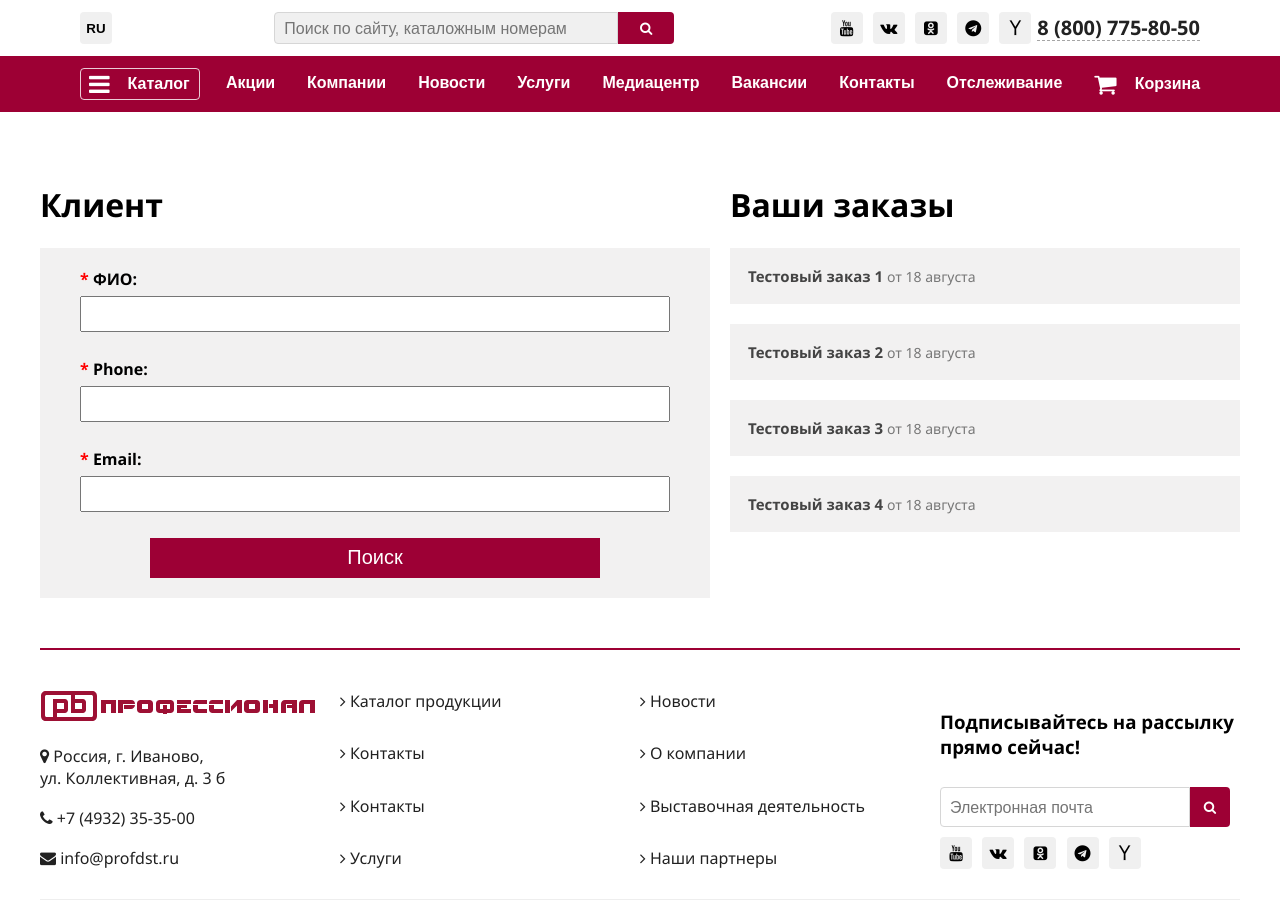
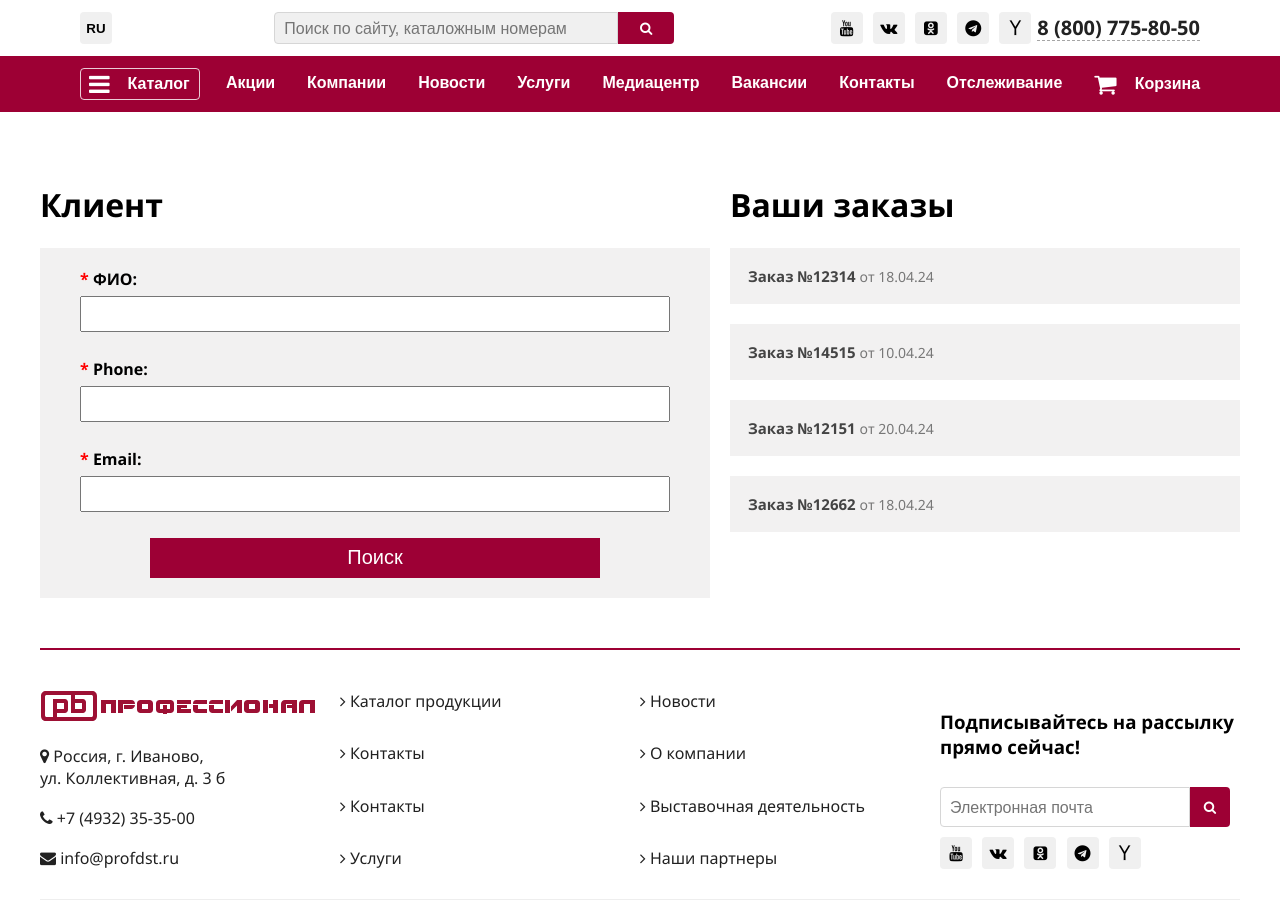
Before and after one commit to XJIeI5/prototype-tracklist-professional-backend, a Flask app: page /login in a window 1280 px wide; the page is wider, and only the part inside the window is pictured. Run offline with Flask 3, Linux system fonts and the light colour scheme; grey boxes are pictures that could not be loaded.

Commit message:
for loop

```diff
--- a/main.py
+++ b/main.py
@@ -2,6 +2,7 @@ import flask
 from sqlalchemy import exc
 from data import db_session
 from data import users
+from mock import calls_test
 
 
 app = flask.Flask(__name__)
@@ -13,7 +14,7 @@ def index():
 @app.route("/login", methods=["GET", "POST"])
 def login():
     if flask.request.method == "GET":
-        return flask.render_template("login.html")
+        return flask.render_template("login.html", calls=calls_test)
 
     email, phone = flask.request.form["email"], flask.request.form["phone"]
     sess = db_session.create_session()
--- /dev/null
+++ b/mock.py
@@ -0,0 +1,40 @@
+calls_test = [
+    {
+        'name': 'Заказ №12314',
+        'dateCreate': '18.04.24',
+        'dateExpected': '28.04.24',
+        'paid': True,
+        'imageUrls': ['https://detalneftehim.ru/wp-content/uploads/2020/11/bolty.png'],
+        'stageId': 3,
+        'productTotals': 1
+    },
+    {
+        'name': 'Заказ №14515',
+        'dateCreate': '10.04.24',
+        'dateExpected': '30.04.24',
+        'paid': True,
+        'imageUrls': ['https://detalneftehim.ru/wp-content/uploads/2020/11/bolty.png',
+                      'https://detalneftehim.ru/wp-content/uploads/2020/11/bolty.png',
+                      'https://detalneftehim.ru/wp-content/uploads/2020/11/bolty.png'],
+        'stageId': 1,
+        'productTotals': 3
+    },
+    {
+        'name': 'Заказ №12151',
+        'dateCreate': '20.04.24',
+        'dateExpected': '27.04.24',
+        'paid': False,
+        'imageUrls': ['https://detalneftehim.ru/wp-content/uploads/2020/11/bolty.png'],
+        'stageId': 0,
+        'productTotals': 1
+    },
+    {
+        'name': 'Заказ №12662',
+        'dateCreate': '18.04.24',
+        'dateExpected': '28.04.24',
+        'paid': True,
+        'imageUrls': ['https://detalneftehim.ru/wp-content/uploads/2020/11/bolty.png'],
+        'stageId': 4,
+        'productTotals': 1
+    },
+]
--- a/static/style_call.css
+++ b/static/style_call.css
@@ -7,6 +7,9 @@
 }
 
 .accordion-header {
+  -webkit-user-select: none; /* Safari */
+  -ms-user-select: none; /* IE 10 and IE 11 */
+  user-select: none;
   background-color: #f2f1f1;
   color: #444;
   cursor: pointer;
@@ -31,7 +34,7 @@
   font-size: 14px;
 }
 
-.panel .image {
+.panel .images {
   background-color: white;
   padding: 6px;
   border-radius: 14px;
@@ -40,14 +43,14 @@
   -moz-box-shadow: 4px 6px 28px -13px rgba(0, 0, 0, 0.78);
 }
 
-.panel .image .count-product {
+.panel .images .count-product {
   color: #777777;
   font-size: 14px;
   font-weight: bold;
   margin: 0;
 }
 
-.panel .image img {
+.panel .images img {
   height: 80px;
   width: 80px;
 }
--- a/templates/login.html
+++ b/templates/login.html
@@ -31,7 +31,26 @@
 </seciton>
 <section class="calls">
   <h1>Ваши заказы</h1>
+  {% for item in calls %}
   <div class="accordion">
+    <section class="accordion-header">
+      {{ item.name }} <span class="date">от {{ item.dateCreate }}</span>
+    </section>
+    <section class="panel">
+      <span class="info">Ожидаемая дата: {{ item.dateExpected }}</span>
+      <span class="info"
+        >{% if item.paid %} Оплачено {% else %} Не оплачено {% endif %}
+      </span>
+      <section class="images">
+        <p class="count-product">{{ item.productTotals }} товар</p>
+        {% for imgUrl in item.imageUrls %}
+        <img src="{{ imgUrl }}" alt="Товар" />
+        {% endfor %}
+      </section>
+    </section>
+  </div>
+  {% endfor %}
+  <!-- <div class="accordion">
     <section class="accordion-header">
       Тестовый заказ 1 <span class="date">от 18 августа</span>
     </section>
@@ -46,55 +65,7 @@
         />
       </section>
     </section>
-  </div>
-  <div class="accordion">
-    <section class="accordion-header">
-      Тестовый заказ 2 <span class="date">от 18 августа</span>
-    </section>
-    <section class="panel">
-      <span class="info">Ожидаемая дата: None</span>
-      <span class="info">Оплачено</span>
-      <section class="image">
-        <p class="count-product">1 товар</p>
-        <img
-          src="https://detalneftehim.ru/wp-content/uploads/2020/11/bolty.png"
-          alt="заказы"
-        />
-      </section>
-    </section>
-  </div>
-  <div class="accordion">
-    <section class="accordion-header">
-      Тестовый заказ 3 <span class="date">от 18 августа</span>
-    </section>
-    <section class="panel">
-      <span class="info">Ожидаемая дата: None</span>
-      <span class="info">Оплачено</span>
-      <section class="image">
-        <p class="count-product">1 товар</p>
-        <img
-          src="https://detalneftehim.ru/wp-content/uploads/2020/11/bolty.png"
-          alt="заказы"
-        />
-      </section>
-    </section>
-  </div>
-  <div class="accordion">
-    <section class="accordion-header">
-      Тестовый заказ 4 <span class="date">от 18 августа</span>
-    </section>
-    <section class="panel">
-      <span class="info">Ожидаемая дата: None</span>
-      <span class="info">Оплачено</span>
-      <section class="image">
-        <p class="count-product">1 товар</p>
-        <img
-          src="https://detalneftehim.ru/wp-content/uploads/2020/11/bolty.png"
-          alt="заказы"
-        />
-      </section>
-    </section>
-  </div>
+  </div> -->
   <script>
     var acc = document.getElementsByClassName("accordion-header");
     var i;
```
